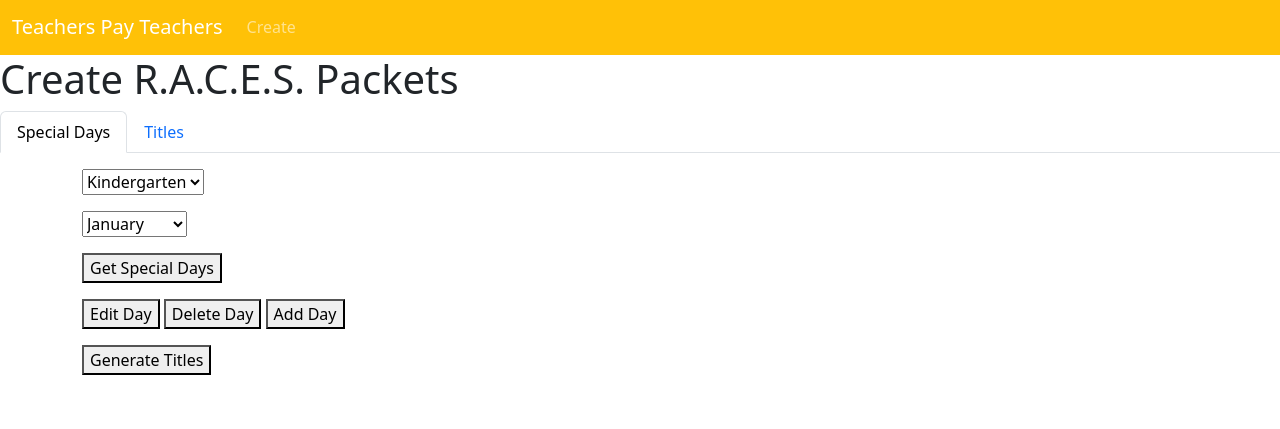
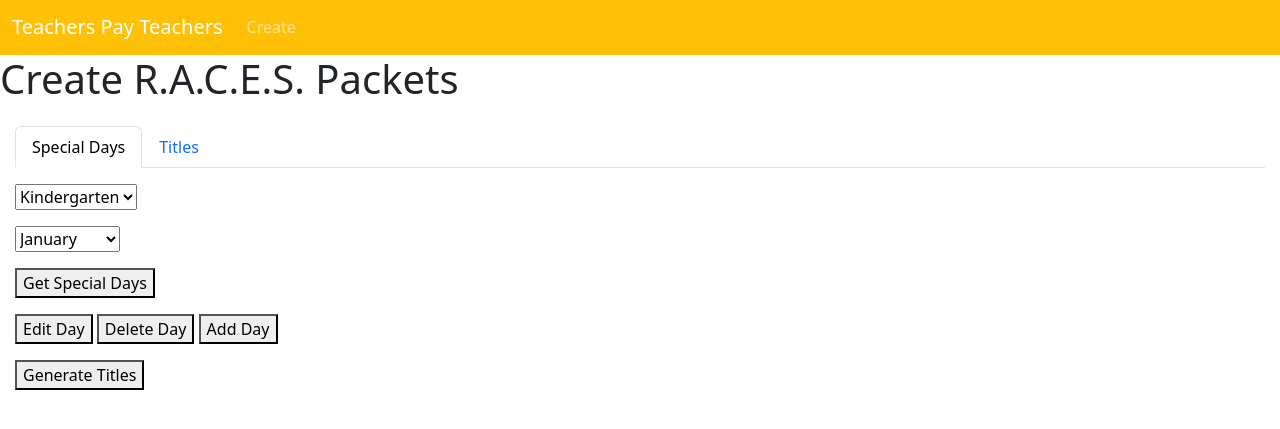
Before and after one commit to micheknows/Michelle, a Flask app: template templates/tpt/createraces.html in a window 1280 px wide. Shown: the part 57-486 px from the top of the page. Run offline with Flask 3, Linux system fonts and the light colour scheme; the template is opened without the code that fills it, so the values that code supplies are empty; parts of the project's set-up code (start-up, migrations or seed data) failed here and were passed over.

Commit message:
Added tab format

```diff
--- a/static/css/mainstyles.css
+++ b/static/css/mainstyles.css
@@ -4,3 +4,7 @@
   background-color: #eee;
   border: 1px solid #888;
 }
+
+.pad {
+  padding: 15px;
+}
--- a/templates/tpt/createraces.html
+++ b/templates/tpt/createraces.html
@@ -8,18 +8,18 @@
 
 <h1>Create R.A.C.E.S. Packets</h1>
 
-
-<ul class="nav nav-tabs">
-  <li class="nav-item">
-    <a class="nav-link active" data-toggle="tab" href="#specialDays">Special Days</a>
+    <div class="pad">
+<ul class="nav nav-tabs" id="raceTab" role="tablist">
+  <li class="nav-item" role="presentation">
+    <button class="nav-link active" id="specialDays-tab" data-bs-toggle="tab" data-bs-target="#specialDays" type="button" role="tab" aria-controls="specialDays" aria-selected="true">Special Days</button>
   </li>
-  <li class="nav-item">
-    <a class="nav-link" data-toggle="tab" href="#titles">Titles</a>
+  <li class="nav-item" role="presentation">
+    <button class="nav-link" id="titles-tab" data-bs-toggle="tab" data-bs-target="#titles" type="button" role="tab" aria-controls="titles" aria-selected="false">Titles</button>
   </li>
 </ul>
 
   <div class="tab-content">
-  <div class="tab-pane container active" id="specialDays">
+  <div class="tab-pane fade show active" id="specialDays" role="tabpanel" aria-labelledby="specialDays-tab">
       <P></P>
         <form method="POST" action="/tpt/createraces">
 
@@ -89,11 +89,14 @@
         </div>
   </div>
 
-  <div class="tab-pane container fade" id="titles">
+  <div class="tab-pane fade" id="titles" role="tabpanel" aria-labelledby="titles-tab">
     <!-- Title generation content -->
+      Hi for titles
   </div>
 
-
+  </div>
+  <script src="https://cdn.jsdelivr.net/npm/@popperjs/core@2.11.6/dist/umd/popper.min.js"></script>
+  <script src="https://cdn.jsdelivr.net/npm/bootstrap@5.3.0-alpha1/dist/js/bootstrap.bundle.min.js"></script>
 
 
 
```
